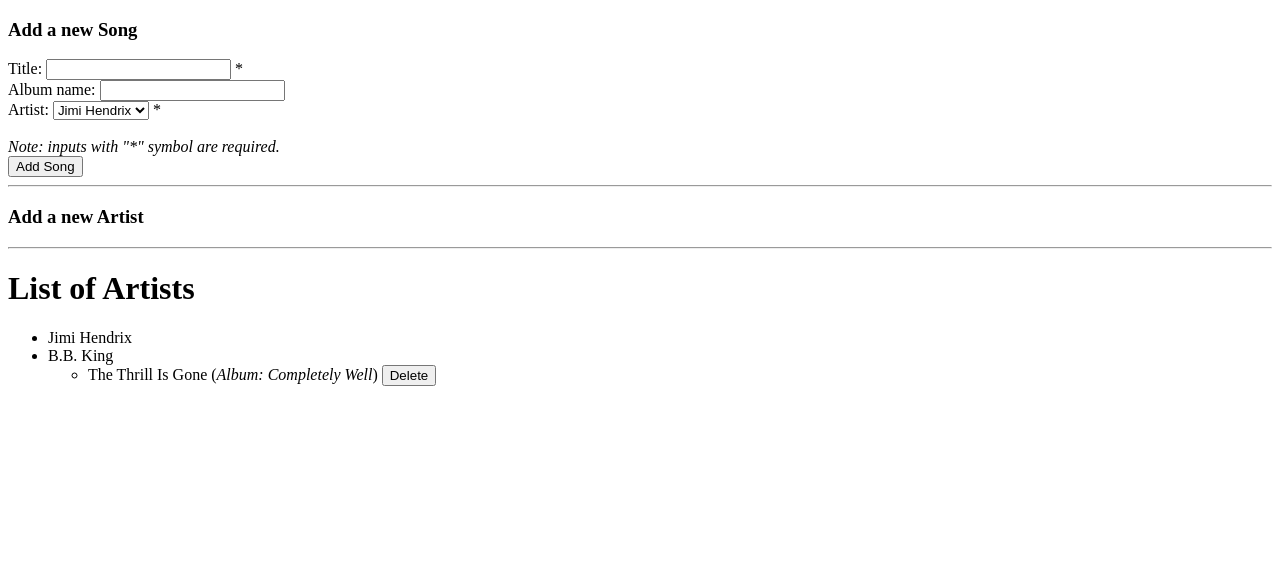
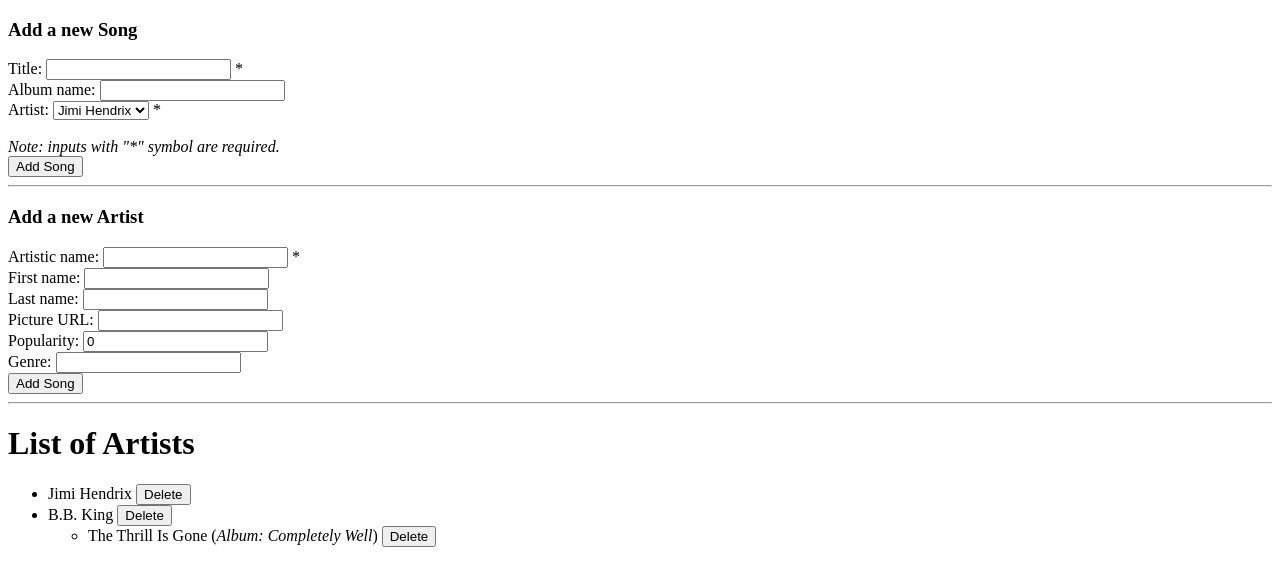
Before and after one commit to rmotr-group-projects/wdc-django-html-forms, a Django app: page /artists/ in a window 1280 px wide. Shown: the top 586 px of the page. Run offline with Django 3.2, Linux system fonts and the light colour scheme; data comes from the database, SQL or seed files in the repository; both versions use the stored data as it was after the commit.

Commit message:
First try

```diff
--- a/django_html_forms/artists/views.py
+++ b/django_html_forms/artists/views.py
@@ -38,8 +38,35 @@ def delete_song(request):
 
 
 def create_artist(request):
-    pass
+    artistic_name = request.POST['artistic_name']
+    first_name = request.POST.get('first_name', '')
+    last_name = request.POST.get('last_name', '')
+    picture_url = request.POST.get('picture_url', '')
+    popularity = request.POST.get('popularity', '')
+    genre = request.POST.get('genre', '')
+
+    # validate required fields
+    if not artistic_name:
+        return redirect('artists')
+
+    popularity = int(popularity)
+
+    Artist.objects.create(
+        artistic_name=artistic_name,
+        first_name=first_name,
+        last_name=last_name,
+        picture_url=picture_url,
+        popularity=popularity,
+        genre=genre
+    )
+    return redirect('artists')
 
 
 def delete_artist(request):
-    pass
+    artist_id = request.POST['artist_id']
+    try:
+        artist = Artist.objects.get(id=artist_id)
+    except Artist.DoesNotExist:
+        return HttpResponseNotFound()
+    artist.delete()
+    return redirect('artists')
--- a/django_html_forms/django_html_forms/urls.py
+++ b/django_html_forms/django_html_forms/urls.py
@@ -24,7 +24,6 @@ urlpatterns = [
     path('artists/', views.artists, name='artists'),
     path('create-song/', views.create_song, name='create_song'),
     path('delete-song/', views.delete_song, name='delete_song'),
-    ##################
-    # Your URLs here #
-    ##################
+    path('create-artist/', views.create_artist, name='create_artist'),
+    path('delete-artist/', views.delete_artist, name='delete_artist'),
 ]
--- a/django_html_forms/templates/index.html
+++ b/django_html_forms/templates/index.html
@@ -39,9 +39,27 @@
 
   <!-- Create Artist form -->
   <h3>Add a new Artist</h3>
-  <form action="" method='POST'> <!--  Add propper URL in form's action -->
+  <form action="{% url 'create_artist' %}" method='POST'> <!--  Add proper URL in form's action -->
     {% csrf_token %}
-    <!-- Add here the fields for the 'Add Artist' form -->
+    <div>
+      Artistic name: <input type="text" name='artistic_name'> *
+    </div>
+    <div>
+      First name: <input type="text" name='first_name'>
+    </div>
+    <div>
+      Last name: <input type="text" name='last_name'>
+    </div>
+    <div>
+      Picture URL: <input type="text" name='picture_url'>
+    </div>
+    <div>
+      Popularity: <input type="text" name='popularity' value="0">
+    </div>
+    <div>
+      Genre: <input type="text" name='genre'>
+    </div>
+    <input type="submit" value="Add Song">
   </form>
   <hr>
 
@@ -52,9 +70,10 @@
       <li>
         <label>{{ artist.artistic_name }}</label>
         <!-- Form for deleting an Artist -->
-        <form action="" method='POST' class='inline'> <!--  Add propper URL in form's action -->
+        <form action="{% url 'delete_artist' %}" method='POST' class='inline'> <!--  Add propper URL in form's action -->
           {% csrf_token %}
-          <!-- Add here the fields for the 'Delete Artist' form -->
+          <input type="hidden" name="artist_id" value="{{ artist.id }}">
+          <input type="submit" name='delete_artist' value='Delete'>
         </form>
         <ul>
           {% for song in artist.song_set.all %}
```
Also changed, not shown: django_html_forms/db.sqlite3.
